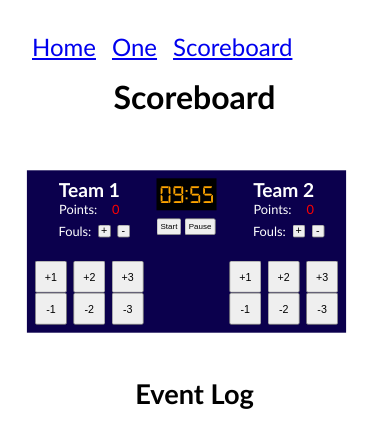
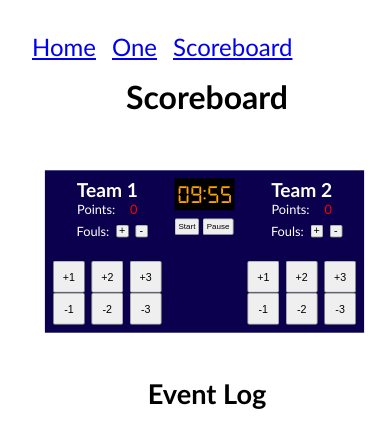
Before and after one commit to Povilas88/dom-events, a website with bundled scripts: page scoreboard/index.html in a window 390 px wide. Shown: the top 448 px of the page. Built offline with nearby package versions, Linux system fonts and the light colour scheme.

Commit message:
responsive

```diff
--- a/css/scoreboard.css
+++ b/css/scoreboard.css
@@ -133,21 +133,21 @@ h2 {
 @media only screen and (max-width: 600px) {
     .teamContainer{
         scale: 80%;
-        margin-right: 23%;
+        margin-right: 55px;
     }
     h1{
-        margin-right: 75px;
+        margin-right: 50px;
         margin-bottom: -30px;
     }
     .eventLogH {
         margin-top: -40px;
-        margin-right: 75px;
+        margin-right: 50px;
     }
 
     .event {
         scale: 75%;
         margin-top: -50px;
-        margin-right: 50%;
+        margin-right: 100px;
     }
 
 }
```
